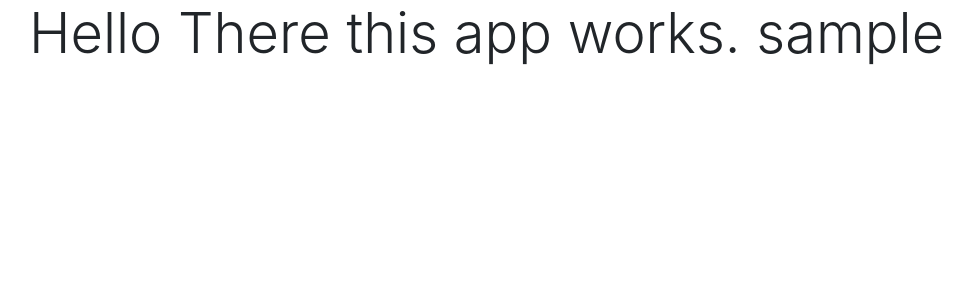
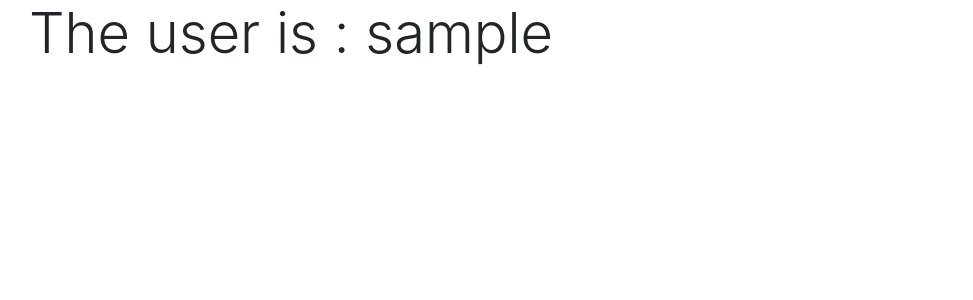
Before and after one commit to nova-sangeeth/QnA-application, a Django app: page / in a window 1280 px wide. Shown: the top 300 px of the page, without its empty margins (56-1029 px from the left). Run offline with Django 3.2, Linux system fonts and the light colour scheme; the visitor is signed in with stand-in values (Sample User, id 1); some libraries are stand-ins or nearby versions.

Commit message:
made changes to the templates

```diff
--- a/app_main/templates/index.html
+++ b/app_main/templates/index.html
@@ -10,9 +10,15 @@
     {% block content %}
 
     <div class="container">
+      {% if user.is_authenticated %}
       <p class="display-4">
-        Hello There this app works. {{ user.username }}
+        The user is : {{ user.username }}
       </p>
+      {% else %}
+      <p class="display-4">
+        Hello there!!
+      </p>
+      {% endif %}
     </div>
 
     {% endblock content %}
```
